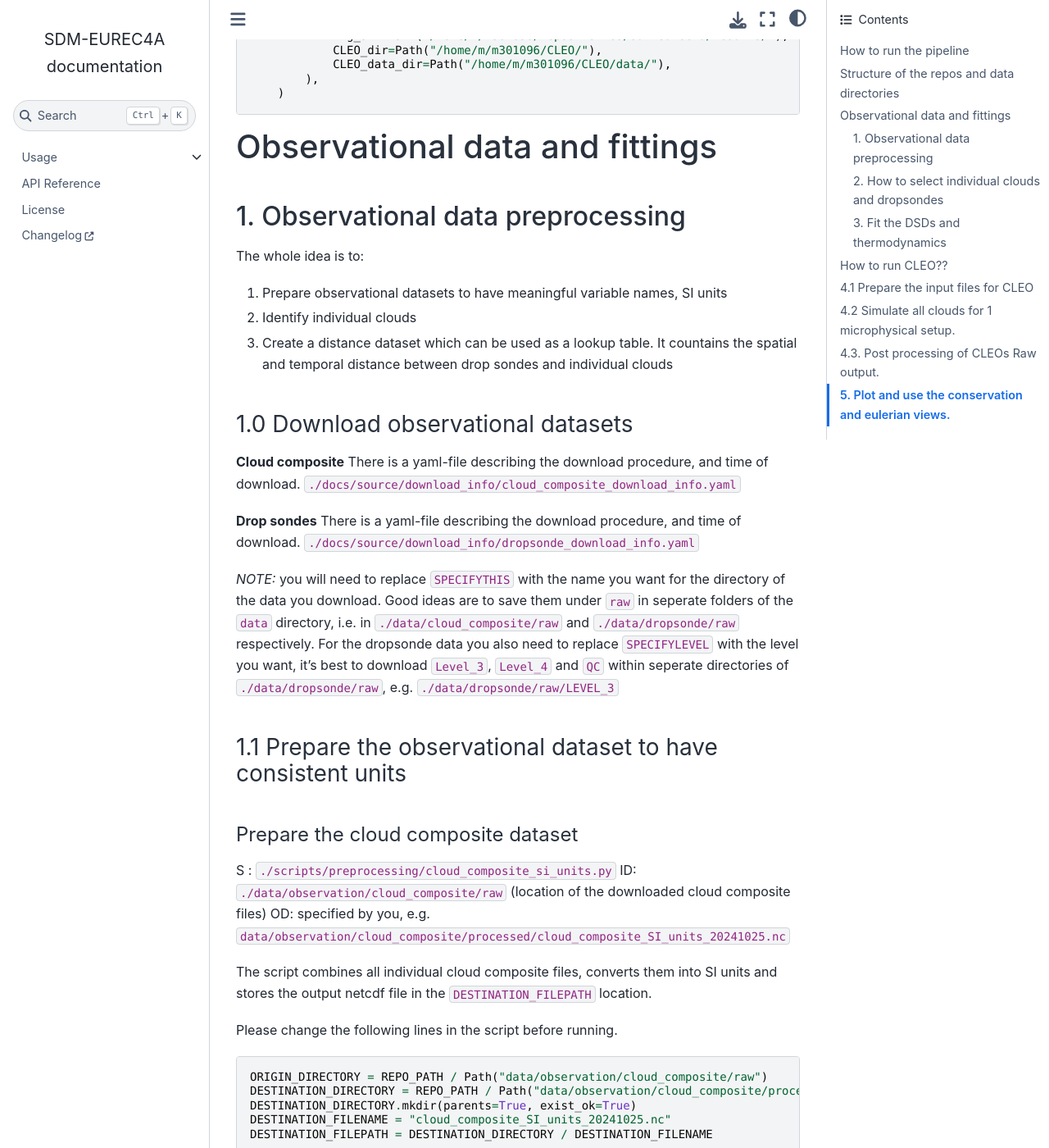
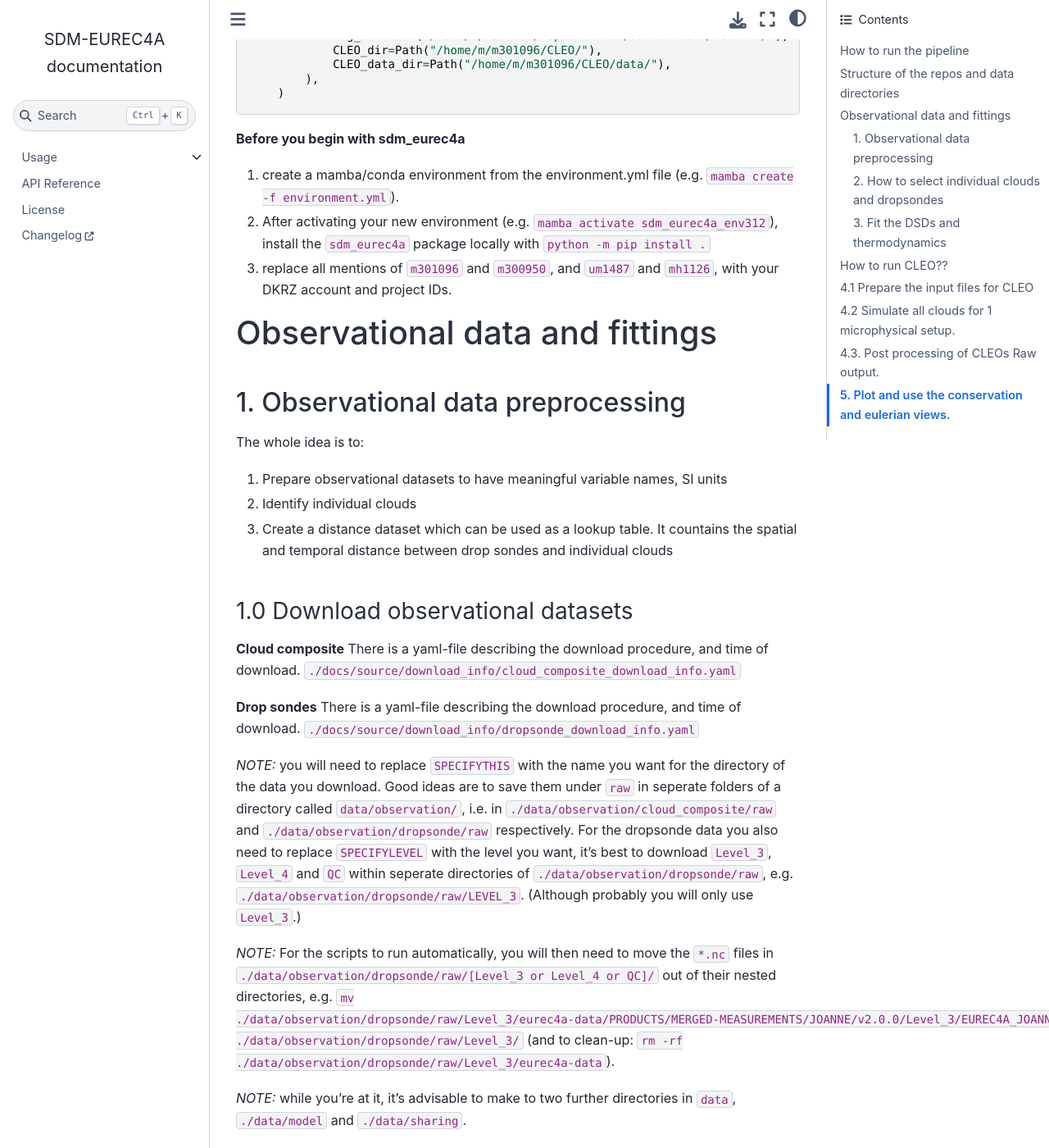
Before and after one commit to nilsnevertree/sdm-eurec4a, a Sphinx documentation site: the page built from docs/source/pipeline_howto.md, in a window 1280 px wide and 1400 px high, scrolled down 1475 px. Shown: the whole window at 82% size. Built offline with Sphinx 7.4.7 and the Sphinx Book theme 1.1.4, drawn with Linux system fonts in a browser that asks for light colours; pages that are not in the unit, such as notebooks, are missing from menus.

Commit message:
docs: add missing steps

`````diff
--- a/docs/source/pipeline_howto.md
+++ b/docs/source/pipeline_howto.md
@@ -57,6 +57,12 @@ _known_development_regimes = dict(
     )
 ````
 
+**Before you begin with sdm_eurec4a**
+1) create a mamba/conda environment from the environment.yml file (e.g. ``mamba create -f environment.yml``).
+2) After activating your new environment (e.g. ``mamba activate sdm_eurec4a_env312``), install the ``sdm_eurec4a`` package locally with ``python -m pip install .``
+3) replace all mentions of ``m301096`` and ``m300950``, and ``um1487`` and ``mh1126``, with your DKRZ account and project IDs.
+
+
 # Observational data and fittings
 
 ## 1. Observational data preprocessing
@@ -76,7 +82,11 @@ There is a yaml-file describing the download procedure, and time of download.
 There is a yaml-file describing the download procedure, and time of download.
 ``./docs/source/download_info/dropsonde_download_info.yaml``
 
-*NOTE:* you will need to replace ``SPECIFYTHIS`` with the name you want for the directory of the data you download. Good ideas are to save them under ``raw`` in seperate folders of the ``data`` directory, i.e. in ``./data/cloud_composite/raw`` and ``./data/dropsonde/raw`` respectively. For the dropsonde data you also need to replace ``SPECIFYLEVEL`` with the level you want, it's best to download ``Level_3``, ``Level_4`` and ``QC`` within seperate directories of ``./data/dropsonde/raw``, e.g. ``./data/dropsonde/raw/LEVEL_3``
+*NOTE:* you will need to replace ``SPECIFYTHIS`` with the name you want for the directory of the data you download. Good ideas are to save them under ``raw`` in seperate folders of a directory called ``data/observation/``, i.e. in ``./data/observation/cloud_composite/raw`` and ``./data/observation/dropsonde/raw`` respectively. For the dropsonde data you also need to replace ``SPECIFYLEVEL`` with the level you want, it's best to download ``Level_3``, ``Level_4`` and ``QC`` within seperate directories of ``./data/observation/dropsonde/raw``, e.g. ``./data/observation/dropsonde/raw/LEVEL_3``. (Although probably you will only use ``Level_3``.)
+
+*NOTE:* For the scripts to run automatically, you will then need to move the ``*.nc`` files in ``./data/observation/dropsonde/raw/[Level_3 or Level_4 or QC]/`` out of their nested directories, e.g. ``mv ./data/observation/dropsonde/raw/Level_3/eurec4a-data/PRODUCTS/MERGED-MEASUREMENTS/JOANNE/v2.0.0/Level_3/EUREC4A_JOANNE_Dropsonde-RD41_Level_3_v2.0.0.nc ./data/observation/dropsonde/raw/Level_3/`` (and to clean-up: ``rm -rf ./data/observation/dropsonde/raw/Level_3/eurec4a-data``).
+
+*NOTE:* while you're at it, it's advisable to make to two further directories in ``data``, ``./data/model`` and ``./data/sharing``.
 
 ### 1.1 Prepare the observational dataset to have consistent units
 
`````
